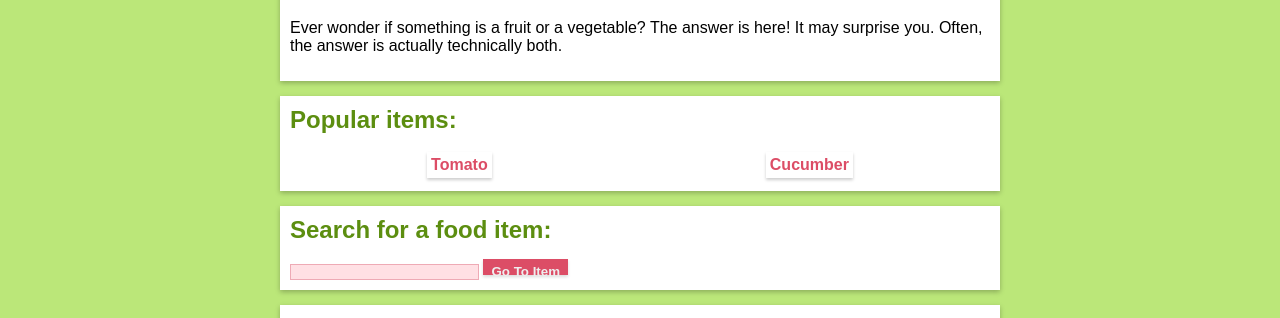
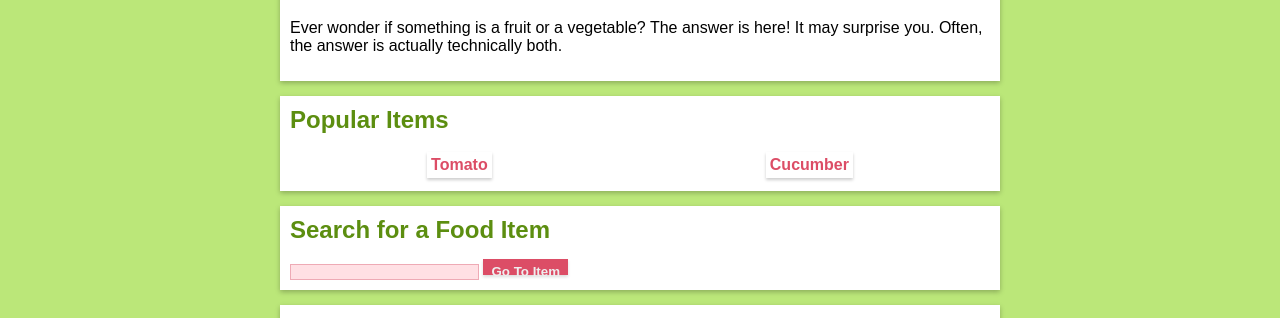
Before and after one commit to mminer237/fruitorvegetable, a Jekyll site: the page built from index.html, in a window 1280 px wide. Shown: the part 183-501 px from the top of the page. Built offline with Jekyll 4.4.1, drawn with Linux system fonts in a browser that asks for light colours.

Commit message:
Normalized subheadings

```diff
--- a/index.html
+++ b/index.html
@@ -16,7 +16,7 @@ popular_items:
 	<p>Ever wonder if something is a fruit or a vegetable? The answer is here! It may surprise you. Often, the answer is actually technically both.</p>
 </section>
 <section>
-	<h2>Popular items:</h2>
+	<h2>Popular Items</h2>
 	<div id="popular-items">
 		{% for item_name in page.popular_items %}
 			{% assign item = site.items | where:"slug", item_name | first %}
@@ -35,7 +35,7 @@ popular_items:
 </section>
 <section id="search-section">
 	<div>
-		<h2>Search for a food item:</h2>
+		<h2>Search for a Food Item</h2>
 		<form>
 			<input id="search-box" type="text" list="items" autocomplete="off">
 			<button id="search-button">Go To Item</button>
```
